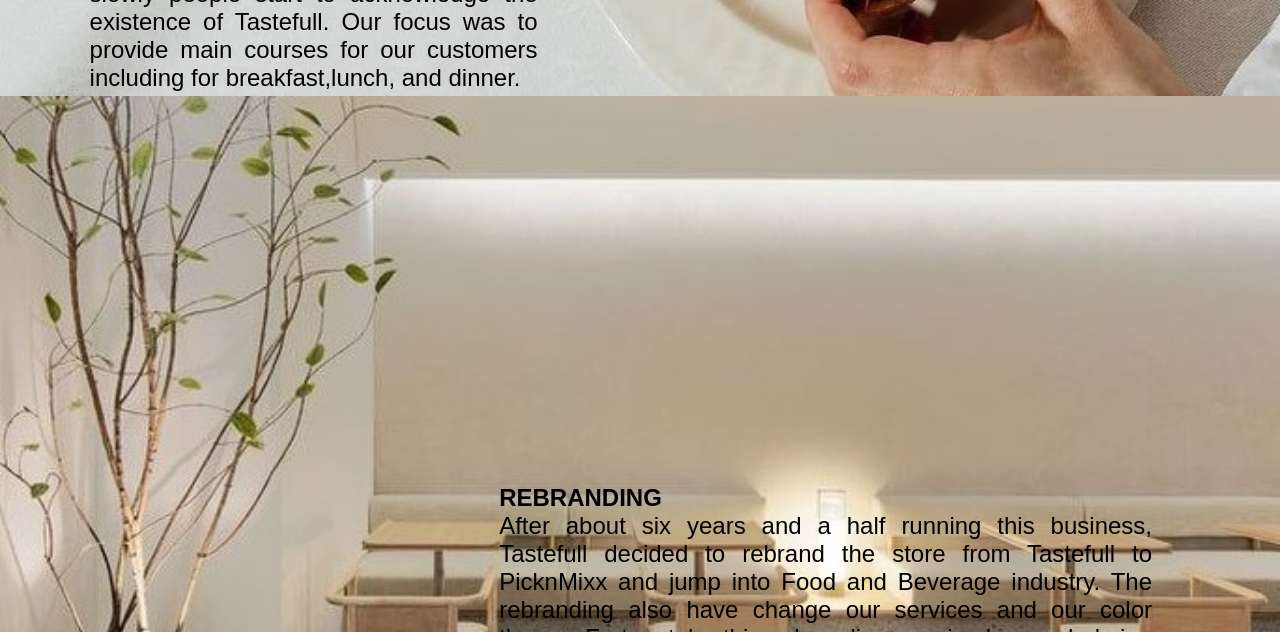
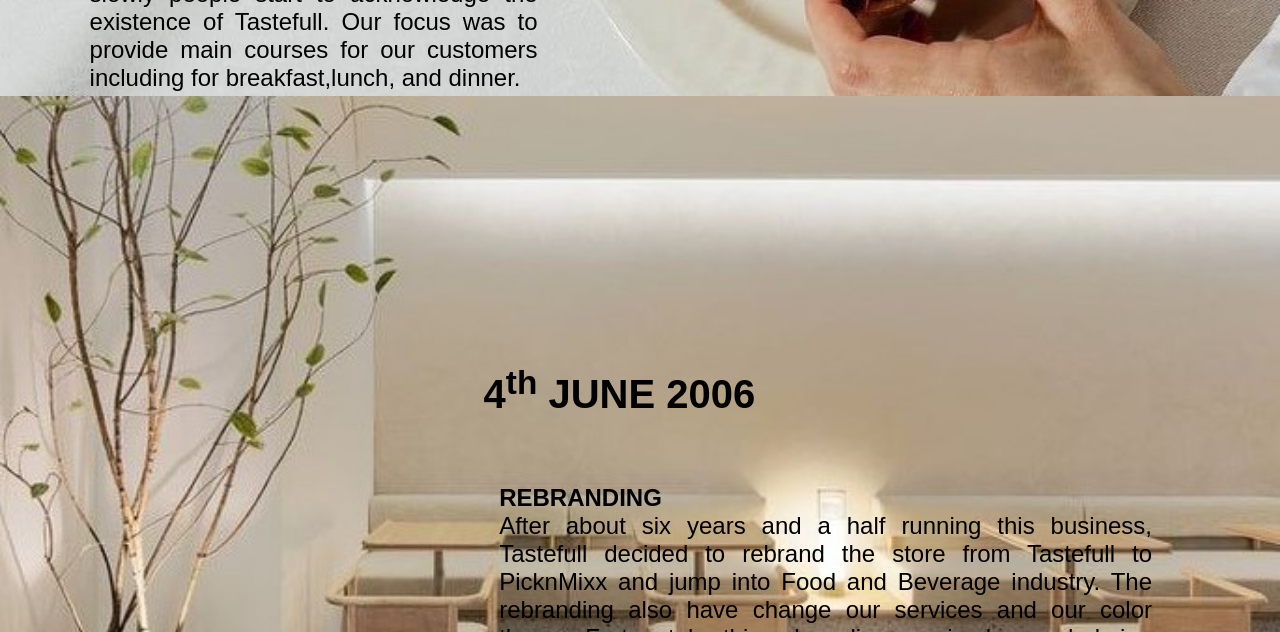
Before and after one commit to jesmira/OFFICIALPICKNMIXX, a plain HTML site: page history.html in a window 1280 px wide. Shown: the part 468-1100 px from the top of the page. Drawn offline with Linux system fonts and the light colour scheme.

Commit message:
Update styleabout.css

```diff
--- a/asset/css/styleabout.css
+++ b/asset/css/styleabout.css
@@ -432,8 +432,8 @@ color:black;
 
 .top-right-two {
   position: absolute;
-  top: 50%;
-  right: 20%;
+  top: 104%;
+  right: 41%;
   font-size: 250%;
   color:black;
 }
```
